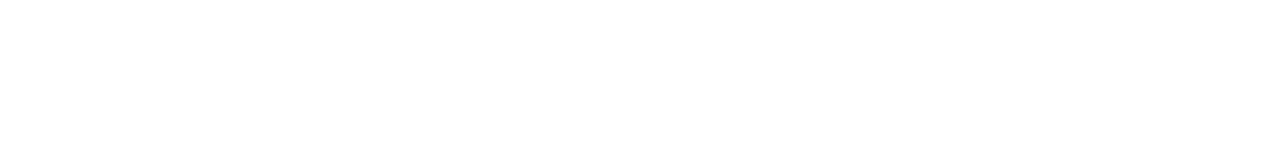
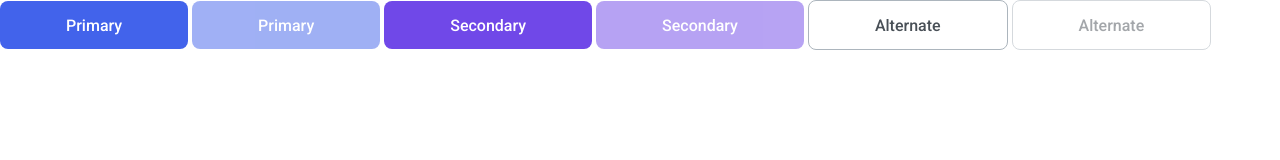
Before and after one commit to js-tasks-ru/htmlcss-20250313_n-belozyorova, a website: page 03-lection1/01-button/index.html in a window 1280 px wide. Drawn offline with Linux system fonts and the light colour scheme.

Commit message:
Styles for button component added

```diff
--- a/03-lection1/01-button/button.css
+++ b/03-lection1/01-button/button.css
@@ -1 +1,55 @@
-/* Стилизация кнопки */
+.button {
+  --blue-1: #4263EB;
+  --blue-2: #2342C0;
+  --purple-1: #7048E8;
+  --purple-2: #5028C6;
+
+  color: var(--white);
+  font-family: 'Roboto';
+  font-style: normal;
+  font-weight: 500;
+  font-size: 16px;
+  line-height: 19px;
+  text-align: center;
+  padding: 15px 66px 14px;
+  border-radius: 8px;
+  border: none;
+  cursor: pointer;
+  transition: opacity 200ms ease-in-out, background-color 200ms ease-in-out;
+}
+
+.button_primary {
+  background-color: var(--blue-1);
+}
+
+.button_primary:hover,
+.button_primary:active {
+  background-color: var(--blue-2);
+}
+
+.button_secondary {
+  background-color: var(--purple-1);
+}
+
+.button_secondary:hover,
+.button_secondary:active {
+  background-color: var(--purple-2);
+}
+
+.button_alternate {
+  background-color: var(--white);
+  color: var(--grey-4);
+  border: 1px solid var(--grey-3);
+}
+
+.button_alternate:hover,
+.button_alternate:active {
+  background-color: var(--white);
+  border-color: var(--black);
+}
+
+.button:disabled {
+  opacity: 0.5;
+  pointer-events: none;
+  cursor: not-allowed;
+}
--- a/03-lection1/01-button/index.html
+++ b/03-lection1/01-button/index.html
@@ -6,6 +6,11 @@
         <link rel="stylesheet" href="./button.css">
     </head>
     <body>
-
+      <button class="button button_primary">Primary</button>
+      <button class="button button_primary" disabled>Primary</button>
+      <button class="button button_secondary">Secondary</button>
+      <button class="button button_secondary" disabled>Secondary</button>
+      <button class="button button_alternate">Alternate</button>
+      <button class="button button_alternate" disabled>Alternate</button>
     </body>
 </html>
```
